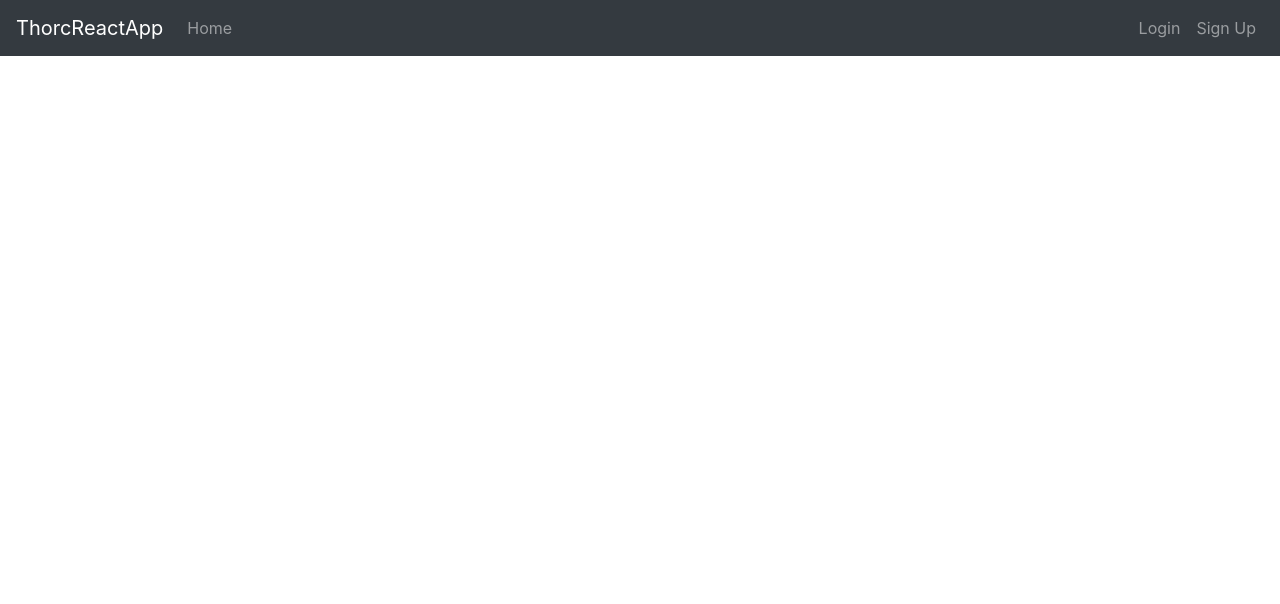
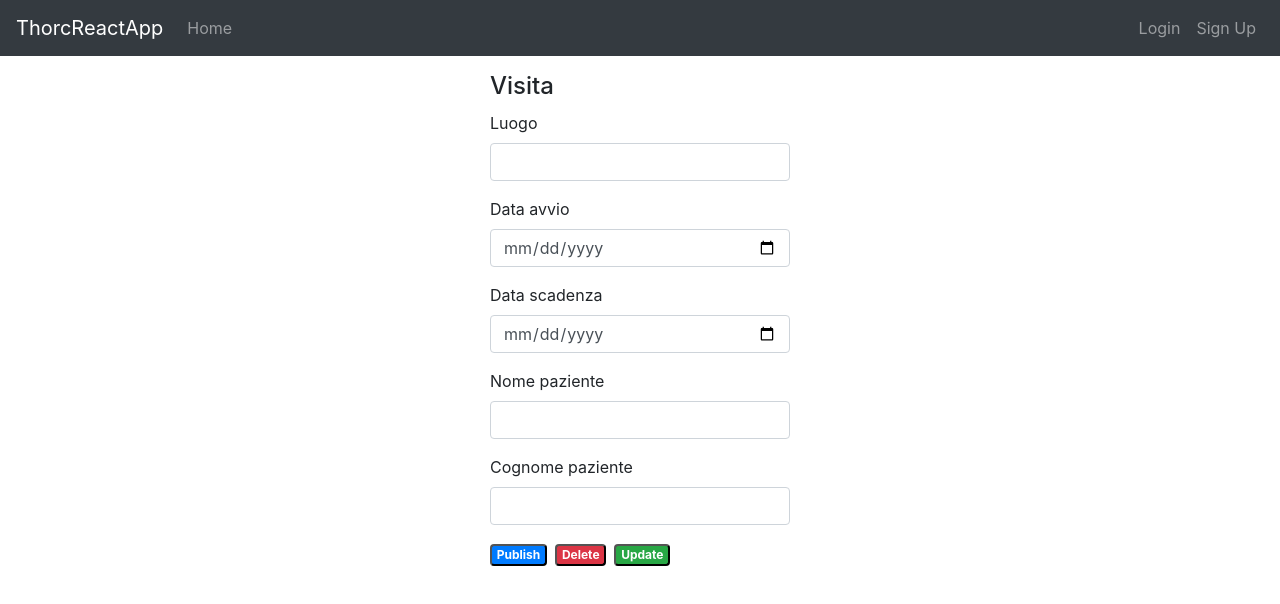
Before and after one commit to AThorc/reactJsFeApp, a React (Create React App) app: page /visitas/1 in a window 1280 px wide. Shown: the top 604 px of the page. Built offline with nearby package versions, Linux system fonts and the light colour scheme; no server answers.

Commit message:
Visitarefs #authorization - inizio edit visita

```diff
--- a/src/App.js
+++ b/src/App.js
@@ -20,6 +20,9 @@ import BoardUser from "./components/VisitasList";
 import BoardModerator from "./components/board-moderator.component";
 import BoardAdmin from "./components/board-admin.component";
 
+
+import AddVisita from "./components/AddVisita";
+import Visita from "./components/Visita";
 
 class App extends Component {
   constructor(props) {
@@ -129,6 +132,8 @@ class App extends Component {
             <Route path="/user" component={BoardUser} />
             <Route path="/mod" component={BoardModerator} />
             <Route path="/admin" component={BoardAdmin} />
+            <Route exact path="/add" component={AddVisita} />
+            <Route path="/visitas/:id" component={Visita} />
           </Switch>
         </div>
       </div>
--- a/src/components/Visita.js
+++ b/src/components/Visita.js
@@ -96,7 +96,7 @@ const Visita = props => {
             <div className="form-group">
               <label htmlFor="data_avvio">Data avvio</label>
               <input
-                type="text"
+                type="date"
                 className="form-control"
                 id="data_avvio"
                 name="data_avvio"
@@ -108,7 +108,7 @@ const Visita = props => {
             <div className="form-group">
             <label htmlFor="data_scadenza">Data scadenza</label>
               <input
-                type="text"
+                type="date"
                 className="form-control"
                 id="data_scadenza"
                 name="data_scadenza"
@@ -158,7 +158,7 @@ const Visita = props => {
             </button>
           )}
 
-          <button className="badge badge-danger mr-2" onClick={deleteVisita}>
+          <button className="badge badge-danger mr-2" onClick={false}>
             Delete
           </button>
 
```
